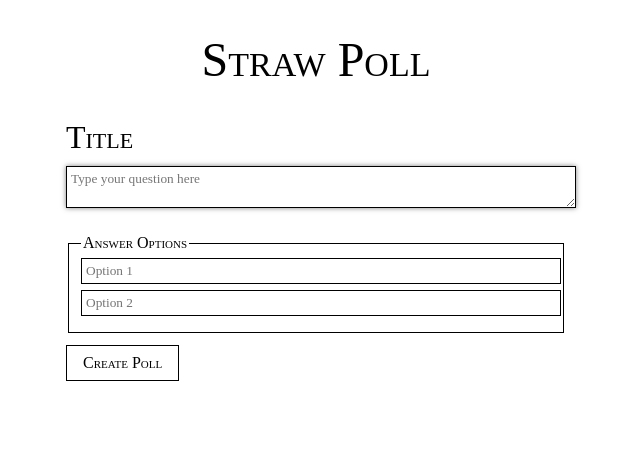
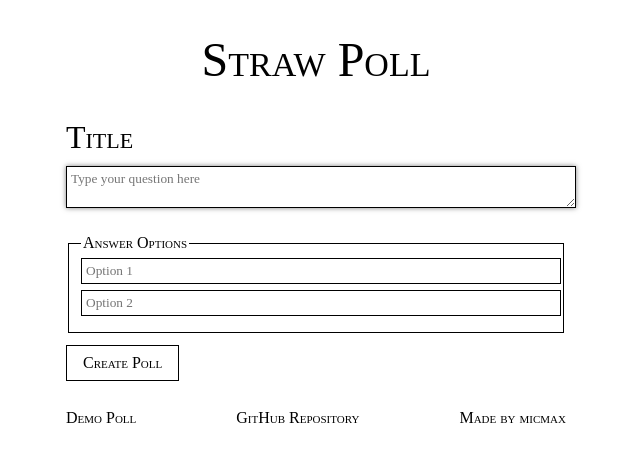
Before and after one commit to mic-max/strawpoll-v3, a React (Vite) app in the folder vite-project/: page / in a window 1280 px wide. Shown: the top 462 px of the page, without its empty margins (324-964 px from the left). Built offline with nearby package versions, Linux system fonts and the light colour scheme.

Commit message:
Add basic footer

```diff
--- a/vite-project/src/App.tsx
+++ b/vite-project/src/App.tsx
@@ -14,6 +14,11 @@ function App() {
                     <Route path="/:pollId/r" element={<PollResults />} />
                 </Routes>
             </Router>
+            <footer>
+                <a href="/1/">Demo Poll</a>
+                <a href="https://github.com/mic-max/strawpoll-v3">GitHub Repository</a>
+                <p>Made by <a href="https://micmax.pw">micmax</a></p>
+            </footer>
         </>
     )
 }
--- a/vite-project/src/index.css
+++ b/vite-project/src/index.css
@@ -24,6 +24,12 @@ h2 {
 
 legend {
     font-size: 1em;
+}
+
+footer {
+    display: flex;
+    align-items: center;
+    justify-content: space-between;
 }
 
 .radio-row {
```
Also changed, not shown: 1 other file (tests, documents, lock files or other folders).
